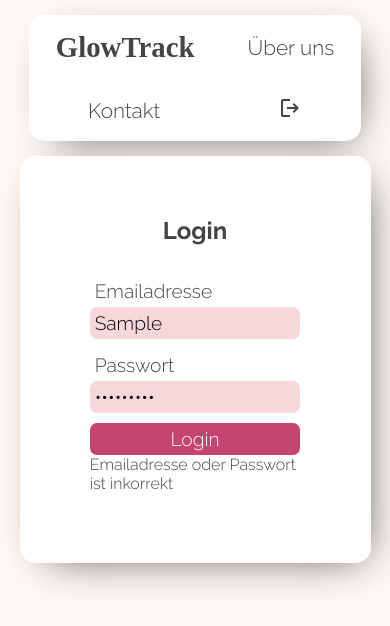
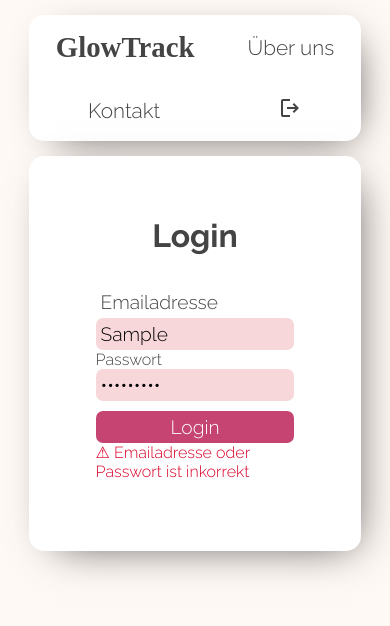
Before and after one commit to concentratedmuesli/GlowTrack-Frontend, a React (Create React App) app: page /login in a window 390 px wide. Both pictures are taken after typing "Sample", "Sample123" into the empty fields and a click on the button "Login". Shown: the top 626 px of the page. Built offline with nearby package versions, Linux system fonts and the light colour scheme; no server answers; a web font is replaced by a local one.

Commit message:
CSS styles modules

```diff
--- a/src/App.js
+++ b/src/App.js
@@ -1,4 +1,4 @@
-import './App.css';
+import styles from './App.module.css';
 import { BrowserRouter, NavLink, Routes, Route } from 'react-router-dom';
 import { lazy, Suspense } from 'react';
 import { AuthProvider } from './AuthProvider';
@@ -14,17 +14,21 @@ const Login = lazy((load) => import('./Login.js'));
 function App() {
   return (
     <BrowserRouter>
-      <nav className="nav">
-        <NavLink to="/" className="logo navHeader">
+      <nav className={styles.nav}>
+        <NavLink to="/" className={`${styles.logo} ${styles.navHeader}`}>
           GlowTrack
         </NavLink>
-        <NavLink to="/ueber-uns" className="navHeader">
+        <NavLink to="/ueber-uns" className={styles.navHeader}>
           Über uns
         </NavLink>
-        <NavLink to="/kontakt" className="navHeader">
+        <NavLink to="/kontakt" className={styles.navHeader}>
           Kontakt
         </NavLink>
-        <NavLink to="/logout" className="navHeader" aria-label="Ausloggen">
+        <NavLink
+          to="/logout"
+          className={styles.navHeader}
+          aria-label="Ausloggen"
+        >
           <svg
             xmlns="http://www.w3.org/2000/svg"
             height="24px"
--- a/src/App.css
+++ b/src/App.module.css
@@ -1,12 +1,12 @@
 @import url('https://fonts.googleapis.com/css2?family=Playfair:ital,opsz,wght@0,5..1200,300..900;1,5..1200,300..900&family=Raleway:ital,wght@0,100..900;1,100..900&display=swap');
 
 body {
-  font-family: "Raleway", sans-serif;
+  font-family: 'Raleway', sans-serif;
   font-optical-sizing: auto;
   font-weight: 300;
   font-style: normal;
   color: #444444;
-  background-color: #FFF9F5
+  background-color: #fff9f5;
 }
 
 .nav {
@@ -16,7 +16,7 @@ body {
   border-radius: 15px;
   justify-content: space-around;
   align-items: center;
-  box-shadow: 10px 10px 42px -18px rgba(0,0,0,0.75);
+  box-shadow: 10px 10px 42px -18px rgba(0, 0, 0, 0.75);
   width: 50vw;
 }
 
@@ -27,50 +27,30 @@ body {
   padding: 1rem;
 }
 
-.card {
-  width:50vw;
-}
-
 .logo {
-  font-family: "Playfair", serif;
+  font-family: 'Playfair', serif;
   font-optical-sizing: auto;
   font-weight: 900;
   font-style: normal;
-  font-variation-settings:
-    "wdth" 100;
+  font-variation-settings: 'wdth' 100;
   font-size: 1.8rem;
 }
 
 @media (max-width: 767px) {
   .nav {
-  width:85vw;
-  flex-wrap: wrap;
-}
-
-.card {
-  width:85vw;
+    width: 85vw;
     flex-wrap: wrap;
   }
 }
 
-@media (min-width:768px) and (max-width: 1200px) {
+@media (min-width: 768px) and (max-width: 1200px) {
   .nav {
-  width:50vw;
-
-}
-
-.card {
-  width:50vw;
-
+    width: 50vw;
   }
 }
 
-@media (min-width:1600px) {
+@media (min-width: 1600px) {
   .nav {
-  width:50vw;
-}
-
-.card {
-  width:50vw;
+    width: 50vw;
   }
 }
--- a/src/Dashboard.js
+++ b/src/Dashboard.js
@@ -1,4 +1,4 @@
-import './Dashboard.css';
+import styles from './Dashboard.module.css';
 import { useEffect, useState, useRef } from 'react';
 import { useAuth } from './AuthProvider';
 import { getUserWeights, postNewWeight } from './API';
@@ -56,7 +56,7 @@ export default function Dashboard() {
 
   if (loading) {
     return (
-      <div className="card">
+      <div className={styles.card}>
         <p>Lädt...</p>
       </div>
     );
@@ -64,7 +64,7 @@ export default function Dashboard() {
 
   if (error) {
     return (
-      <div className="card">
+      <div className={styles.card}>
         <p>An error occured: {error.message}</p>
       </div>
     );
@@ -79,8 +79,9 @@ export default function Dashboard() {
         type="website"
       />
 
-      <div className="card">
-        <div className="cardContent">
+      <div className={styles.card}>
+        <div className={styles.cardContent}>
+          {/* Persönliche Begrüßung */}
           {userInfo.value.payload && userInfo.value.payload.username ? (
             <h1>Hallo, {userInfo.value.payload.username}! </h1>
           ) : (
@@ -89,26 +90,34 @@ export default function Dashboard() {
           <h2>
             <label htmlFor="weightInput">Was ist dein Gewicht heute?</label>
           </h2>
-          <div className="inputContainer">
-            <div className="input">
-              <input id="weightInput" className="input" ref={weightRef} />
+          <div className={styles.inputContainer}>
+            <div className={styles.input}>
+              <input
+                id="weightInput"
+                className={styles.input}
+                ref={weightRef}
+              />
               <span>kg</span>
             </div>
             <button
               aria-label="gewicht speichern"
-              className="checkmarkButton"
+              className={styles.checkmarkButton}
               onClick={addNewWeight}
             >
               {'\u2713'}
             </button>
           </div>
           {postingError ? (
-            <div>Dein Gewicht konnte nicht gespeichert werden!</div>
+            <div className={styles.errorMessage}>
+              &#9888; Dein Gewicht konnte nicht gespeichert werden!
+            </div>
           ) : (
             <></>
           )}
           {valueError ? (
-            <div>Die Eingabe muss eine Zahl zwischen 30 und 350 sein.</div>
+            <div className={styles.errorMessage}>
+              &#9888; Die Eingabe muss eine Zahl zwischen 30 und 350 sein.
+            </div>
           ) : (
             <></>
           )}
--- a/src/Kontakt.css
+++ b/src/Dashboard.module.css
@@ -8,6 +8,7 @@
   justify-content: space-around;
   align-items: center;
   box-shadow: 10px 10px 42px -18px rgba(0, 0, 0, 0.75);
+  width: 50vw;
 }
 
 .cardContent {
@@ -17,24 +18,27 @@
   width: 60%;
 }
 
-.inputContainer  {
-  display:flex;
+.inputContainer {
+  display: flex;
   flex-direction: row;
   justify-content: start;
-  width: 100%
+  width: 100%;
 }
 
-
 .input {
-  background-color: #F8D7DA;
+  background-color: #f8d7da;
   border: none;
   padding: 5px;
   font-size: 1.2rem;
   border-radius: 7px;
-  font-family: "Raleway", sans-serif;
+  font-family: 'Raleway', sans-serif;
   font-optical-sizing: auto;
   font-weight: 300;
   font-style: normal;
+}
+
+.errorMessage {
+  color: #da0028;
 }
 
 .label {
@@ -43,32 +47,55 @@
   font-size: 1.2rem;
 }
 
-.button {
-  background-color: #C54471;
+.checkmarkButton {
+  background-color: #c54471;
   color: white;
   border: none;
-  padding: 5px;
   margin-top: 10px;
+  margin-left: 5px;
   font-size: 1.2rem;
   border-radius: 7px;
-  font-family: "Raleway", sans-serif;
+  font-family: 'Raleway', sans-serif;
   font-optical-sizing: auto;
   font-weight: 300;
   font-style: normal;
 }
 
-
-.button:hover{
-  background-color: #9C3056
+.checkmarkButton:hover {
+  background-color: #9c3056;
+  transform: scaleY(1.05);
 }
 
-.button:active{
-  background-color: #C54471
+.checkmarkButton:active {
+  background-color: #c54471;
 }
 
-@media (max-width: 992px) {
-.card {
-  min-width:90vw;
-  flex-wrap: wrap;
+th {
+  font-weight: 400;
+  text-align: justify;
 }
+
+@media (max-width: 767px) {
+  .card {
+    width: 85vw;
+    flex-wrap: wrap;
+  }
 }
+
+@media (min-width: 768px) and (max-width: 1200px) {
+  .card {
+    width: 50vw;
+  }
+}
+
+@media (min-width: 1600px) {
+  .card {
+    width: 50vw;
+  }
+}
+
+@media (max-width: 566px) {
+  .input {
+    max-width: 70%;
+  }
+}
--- a/src/Kontakt.js
+++ b/src/Kontakt.js
@@ -1,4 +1,4 @@
-import './Kontakt.css';
+import styles from './Kontakt.module.css';
 import { useRef, useState } from 'react';
 import { postMessage } from './API';
 import { useAuth } from './AuthProvider';
@@ -54,29 +54,45 @@ export default function Kontakt() {
         name="GlowTrack"
         type="website"
       />
-      <div className="card">
-        <h2>Kontakt</h2>
-        <form className="cardContent">
-          <label htmlFor="title" className="label">
+      <div className={styles.card}>
+        <h1>Kontakt</h1>
+        <form className={styles.cardContent}>
+          <label htmlFor="title" className={styles.label}>
             Betreff
           </label>
-          <input id="title" ref={titleRef} className="input" />
-          {missingTitle ? <div>Das Betreff kann nicht leer sein.</div> : <></>}
-          <label htmlFor="body" className="label">
+          <input id="title" ref={titleRef} className={styles.input} />
+          {missingTitle ? (
+            <div className={styles.errorMessage}>
+              &#9888; Das Betreff kann nicht leer sein.
+            </div>
+          ) : (
+            <></>
+          )}
+          <label htmlFor="body" className={styles.label}>
             Nachricht
           </label>
-          <textarea id="body" ref={bodyRef} rows={5} className="input" />
-          {missingBody ? <div>Die Nachricht kann nicht leer sein.</div> : <></>}
-          <button className="button" onClick={sendMessage}>
+          <textarea id="body" ref={bodyRef} rows={5} className={styles.input} />
+          {missingBody ? (
+            <div className={styles.errorMessage}>
+              &#9888; Die Nachricht kann nicht leer sein.
+            </div>
+          ) : (
+            <></>
+          )}
+          <button className={styles.button} onClick={sendMessage}>
             Schicken
           </button>
           {postingError ? (
-            <div>Deine Nachricht konnte nicht geschickt werden!</div>
+            <div className={styles.errorMessage}>
+              &#9888; Deine Nachricht konnte nicht geschickt werden!
+            </div>
           ) : (
             <></>
           )}
           {postingSuccess ? (
-            <div>Deine Nachricht wurde erfolgreich gesendet!</div>
+            <div className={styles.successMessage}>
+              &#10003; Deine Nachricht wurde erfolgreich gesendet!
+            </div>
           ) : (
             <></>
           )}
--- a/src/Login.css
+++ b/src/Kontakt.module.css
@@ -8,25 +8,41 @@
   justify-content: space-around;
   align-items: center;
   box-shadow: 10px 10px 42px -18px rgba(0, 0, 0, 0.75);
+  width: 50vw;
 }
 
-
-.loginForm {
+.cardContent {
   display: flex;
   flex-direction: column;
+  justify-content: start;
   width: 60%;
 }
 
+.inputContainer {
+  display: flex;
+  flex-direction: row;
+  justify-content: start;
+  width: 100%;
+}
+
 .input {
-  background-color: #F8D7DA;
+  background-color: #f8d7da;
   border: none;
   padding: 5px;
   font-size: 1.2rem;
   border-radius: 7px;
-  font-family: "Raleway", sans-serif;
+  font-family: 'Raleway', sans-serif;
   font-optical-sizing: auto;
   font-weight: 300;
   font-style: normal;
+}
+
+.errorMessage {
+  color: #da0028;
+}
+
+.successMessage {
+  color: green;
 }
 
 .label {
@@ -36,31 +52,43 @@
 }
 
 .button {
-  background-color: #C54471;
+  background-color: #c54471;
   color: white;
   border: none;
   padding: 5px;
   margin-top: 10px;
   font-size: 1.2rem;
   border-radius: 7px;
-  font-family: "Raleway", sans-serif;
+  font-family: 'Raleway', sans-serif;
   font-optical-sizing: auto;
   font-weight: 300;
   font-style: normal;
 }
 
-
-.button:hover{
-  background-color: #9C3056
+.button:hover {
+  background-color: #9c3056;
+  transform: scaleY(1.05);
 }
 
-.button:active{
-  background-color: #C54471
+.button:active {
+  background-color: #c54471;
 }
 
-@media (max-width: 992px) {
-.card {
-  min-width:90vw;
-  flex-wrap: wrap;
+@media (max-width: 767px) {
+  .card {
+    width: 85vw;
+    flex-wrap: wrap;
+  }
 }
+
+@media (min-width: 768px) and (max-width: 1200px) {
+  .card {
+    width: 50vw;
+  }
 }
+
+@media (min-width: 1600px) {
+  .card {
+    width: 50vw;
+  }
+}
--- a/src/Login.js
+++ b/src/Login.js
@@ -1,4 +1,4 @@
-import './Login.css';
+import styles from './Login.module.css';
 import { useRef, useState } from 'react';
 import { useAuth } from './AuthProvider';
 import { useNavigate } from 'react-router';
@@ -40,27 +40,34 @@ export default function Login() {
         name="GlowTrack"
         type="website"
       />
-      <div className="card">
-        <h2>Login</h2>
-        <form className="loginForm">
-          <label htmlFor="email" className="label">
+      <div className={styles.card}>
+        <h1>Login</h1>
+        <form className={styles.loginForm}>
+          <label htmlFor="email" className={styles.label}>
             Emailadresse
           </label>
-          <input id="email" className="input" ref={emailRef} />
+          <input
+            id="email"
+            data-testid="email"
+            className={styles.input}
+            ref={emailRef}
+          />
           <label htmlFor="password" className="label">
             Passwort
           </label>
           <input
             id="password"
             type="password"
-            className="input"
+            className={styles.input}
             ref={passwordRef}
           />
-          <button className="button" onClick={attemptLogin}>
+          <button className={styles.button} onClick={attemptLogin}>
             Login
           </button>
           {loginFailed ? (
-            <div>Emailadresse oder Passwort ist inkorrekt</div>
+            <div className={styles.errorMessage}>
+              &#9888; Emailadresse oder Passwort ist inkorrekt
+            </div>
           ) : (
             <></>
           )}
--- a/src/Dashboard.css
+++ b/src/Login.module.css
@@ -8,32 +8,29 @@
   justify-content: space-around;
   align-items: center;
   box-shadow: 10px 10px 42px -18px rgba(0, 0, 0, 0.75);
+  width: 50vw;
 }
 
-.cardContent {
+.loginForm {
   display: flex;
   flex-direction: column;
-  justify-content: start;
   width: 60%;
 }
 
-.inputContainer  {
-  display:flex;
-  flex-direction: row;
-  justify-content: start;
-  width: 100%
-}
-
 .input {
-  background-color: #F8D7DA;
+  background-color: #f8d7da;
   border: none;
   padding: 5px;
   font-size: 1.2rem;
   border-radius: 7px;
-  font-family: "Raleway", sans-serif;
+  font-family: 'Raleway', sans-serif;
   font-optical-sizing: auto;
   font-weight: 300;
   font-style: normal;
+}
+
+.errorMessage {
+  color: #da0028;
 }
 
 .label {
@@ -42,29 +39,44 @@
   font-size: 1.2rem;
 }
 
-.checkmarkButton {
-  background-color: #C54471;
+.button {
+  background-color: #c54471;
   color: white;
   border: none;
+  padding: 5px;
   margin-top: 10px;
-  margin-left: 5px;
   font-size: 1.2rem;
   border-radius: 7px;
-  font-family: "Raleway", sans-serif;
+  font-family: 'Raleway', sans-serif;
   font-optical-sizing: auto;
   font-weight: 300;
   font-style: normal;
 }
 
-.checkmarkButton:hover {
-  background-color: #9C3056
+.button:hover {
+  background-color: #9c3056;
+  transform: scaleY(1.05);
 }
 
-.checkmarkButton:active {
-  background-color: #C54471
+.button:active {
+  background-color: #c54471;
 }
 
-th {
-  font-weight: 400;
-  text-align: justify;
+@media (max-width: 767px) {
+  .card {
+    width: 85vw;
+    flex-wrap: wrap;
+  }
 }
+
+@media (min-width: 768px) and (max-width: 1200px) {
+  .card {
+    width: 50vw;
+  }
+}
+
+@media (min-width: 1600px) {
+  .card {
+    width: 50vw;
+  }
+}
--- a/src/UeberUns.js
+++ b/src/UeberUns.js
@@ -1,4 +1,4 @@
-import './UeberUns.css';
+import styles from './UeberUns.module.css';
 import SEO from './SEO';
 
 export default function UeberUns() {
@@ -10,29 +10,31 @@ export default function UeberUns() {
         name="GlowTrack"
         type="website"
       />
-    <div className="card">
-      <div className="cardContent">
+      <div className={styles.card}>
+        <div className={styles.cardContent}>
+          <h1>Über uns</h1>
           <h2>Wer wir sind</h2>
           <p>
-        Lorem ipsum dolor sit amet, consectetur adipiscing elit, sed do eiusmod
-        tempor incididunt ut labore et dolore magna aliqua. Ut enim ad minim
-        veniam, quis nostrud exercitation ullamco laboris nisi ut aliquip ex ea
-        commodo consequat. Duis aute irure dolor in reprehenderit in voluptate
-        velit esse cillum dolore eu fugiat nulla pariatur. Excepteur sint
-        occaecat cupidatat non proident, sunt in culpa qui officia deserunt
-        mollit anim id est laborum.
+            Lorem ipsum dolor sit amet, consectetur adipiscing elit, sed do
+            eiusmod tempor incididunt ut labore et dolore magna aliqua. Ut enim
+            ad minim veniam, quis nostrud exercitation ullamco laboris nisi ut
+            aliquip ex ea commodo consequat. Duis aute irure dolor in
+            reprehenderit in voluptate velit esse cillum dolore eu fugiat nulla
+            pariatur. Excepteur sint occaecat cupidatat non proident, sunt in
+            culpa qui officia deserunt mollit anim id est laborum.
           </p>
           <h2>Unsere Mission</h2>
           <p>
-        Lorem ipsum dolor sit amet, consectetur adipiscing elit, sed do eiusmod
-        tempor incididunt ut labore et dolore magna aliqua. Ut enim ad minim
-        veniam, quis nostrud exercitation ullamco laboris nisi ut aliquip ex ea
-        commodo consequat.
+            Lorem ipsum dolor sit amet, consectetur adipiscing elit, sed do
+            eiusmod tempor incididunt ut labore et dolore magna aliqua. Ut enim
+            ad minim veniam, quis nostrud exercitation ullamco laboris nisi ut
+            aliquip ex ea commodo consequat.
           </p>
           <p>
-        Duis aute irure dolor in reprehenderit in voluptate velit esse cillum
-        dolore eu fugiat nulla pariatur. Excepteur sint occaecat cupidatat non
-        proident, sunt in culpa qui officia deserunt mollit anim id est laborum.
+            Duis aute irure dolor in reprehenderit in voluptate velit esse
+            cillum dolore eu fugiat nulla pariatur. Excepteur sint occaecat
+            cupidatat non proident, sunt in culpa qui officia deserunt mollit
+            anim id est laborum.
           </p>
         </div>
       </div>
--- a/src/UeberUns.css
+++ b/src/UeberUns.module.css
@@ -8,6 +8,7 @@
   justify-content: space-around;
   align-items: center;
   box-shadow: 10px 10px 42px -18px rgba(0, 0, 0, 0.75);
+  width: 50vw;
 }
 
 .cardContent {
@@ -17,9 +18,21 @@
   width: 60%;
 }
 
-@media (max-width: 992px) {
-.card {
-  min-width:90vw;
-  flex-wrap: wrap;
+@media (max-width: 767px) {
+  .card {
+    width: 85vw;
+    flex-wrap: wrap;
+  }
 }
+
+@media (min-width: 768px) and (max-width: 1200px) {
+  .card {
+    width: 50vw;
+  }
 }
+
+@media (min-width: 1600px) {
+  .card {
+    width: 50vw;
+  }
+}
```
Lines whose indentation alone changed are shown as unchanged.
